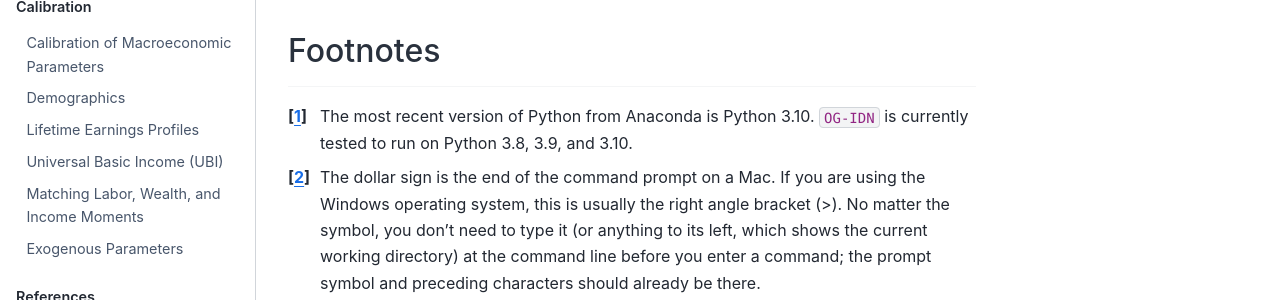
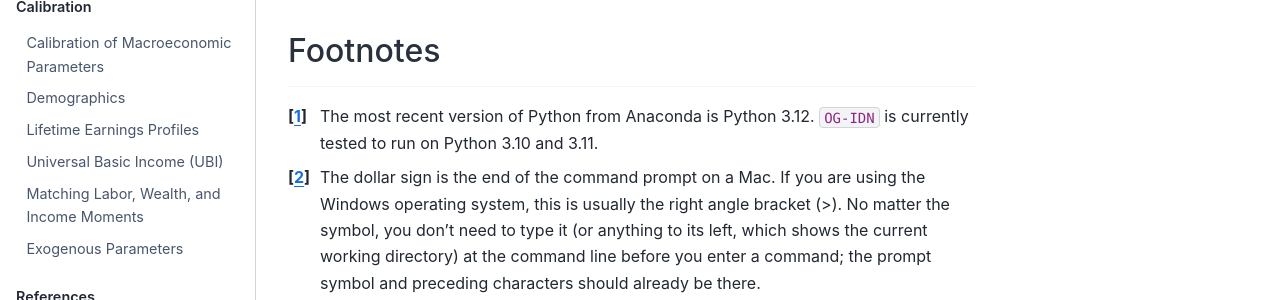
Before and after one commit to EAPD-DRB/OG-IDN, a Jupyter Book: the page built from docs/book/content/contributing/contributor_guide.md, in a window 1280 px wide and 900 px high, scrolled down 4283 px. Shown: the part 446-746 px from the top of the window. Built offline with Jupyter Book 1.0.4 settings and Sphinx 7.4.7 and the Sphinx Book theme 1.1.4, drawn with Linux system fonts in a browser that asks for light colours; pages that are not in the unit, such as notebooks, are missing from menus.

Commit message:
Updated contributor_guide.md

```diff
--- a/docs/book/content/contributing/contributor_guide.md
+++ b/docs/book/content/contributing/contributor_guide.md
@@ -163,6 +163,6 @@ situations, in which case other contributors are here to help.
 (Sec_ContribFootnotes)=
 ## Footnotes
 
-[^recent_python]:The most recent version of Python from Anaconda is Python 3.10. `OG-IDN` is currently tested to run on Python 3.8, 3.9, and 3.10.
+[^recent_python]:The most recent version of Python from Anaconda is Python 3.12. `OG-IDN` is currently tested to run on Python 3.10 and 3.11.
 
 [^commandline_note]:The dollar sign is the end of the command prompt on a Mac. If you are using the Windows operating system, this is usually the right angle bracket (>). No matter the symbol, you don't need to type it (or anything to its left, which shows the current working directory) at the command line before you enter a command; the prompt symbol and preceding characters should already be there.
```
